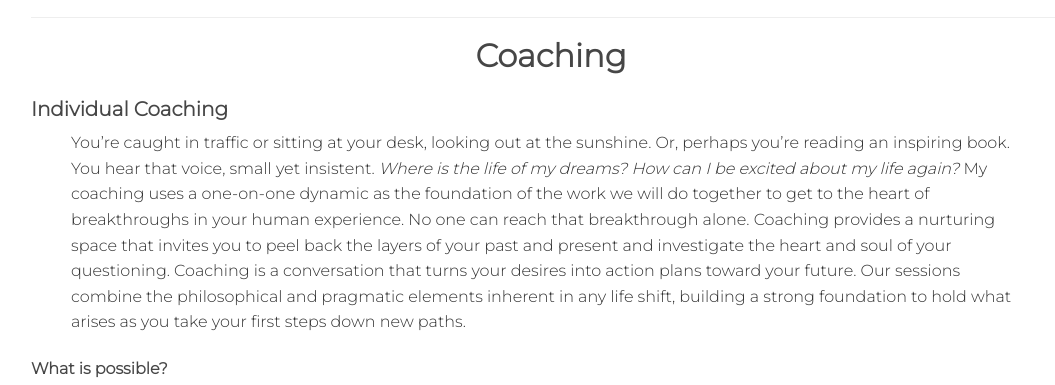
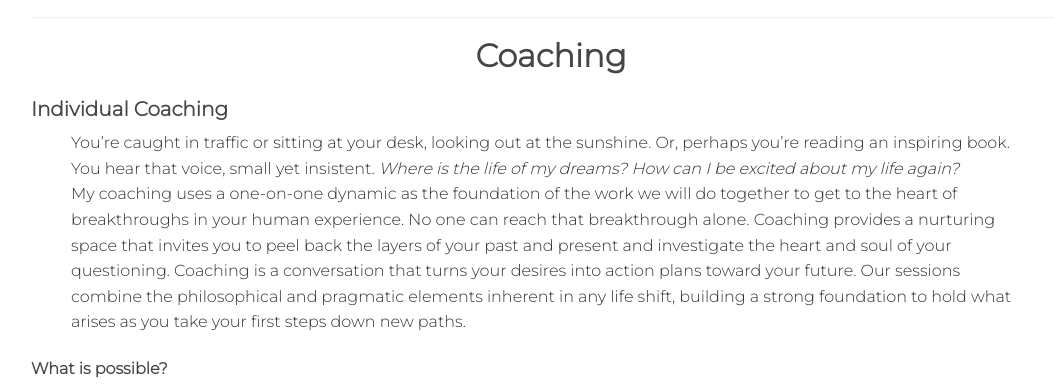
Before and after one commit to joshalexg/witness-circle-2, a plain HTML site: page index.html in a window 1280 px wide. Shown: the part 1389-1774 px from the top of the page, without its empty margins (89-1144 px from the left). Drawn offline with nearby package versions, Linux system fonts and the light colour scheme.

Commit message:
madeparagraphsinceremonies

```diff
--- a/index.html
+++ b/index.html
@@ -110,7 +110,8 @@
             <h3 id="services">Coaching</h3>
 
             <h4>Individual Coaching</h4>
-                  <p>You’re caught in traffic or sitting at your desk, looking out at the sunshine. Or, perhaps you’re reading an inspiring book. You hear that voice, small yet insistent. <i>Where is the life of my dreams? How can I be excited about my life again? </i> My coaching uses a one-on-one dynamic as the foundation of the work we will do together to get to the heart of breakthroughs in your human experience. No one can reach that breakthrough alone. Coaching provides a nurturing space that invites you to peel back the layers of your past and present and investigate the heart and soul of your questioning. Coaching is a conversation that turns your desires into action plans toward your future. Our sessions combine the philosophical and pragmatic elements inherent in any life shift, building a strong foundation to hold what arises as you take your first steps down new paths.</p>
+                  <p>You’re caught in traffic or sitting at your desk, looking out at the sunshine. Or, perhaps you’re reading an inspiring book. You hear that voice, small yet insistent. <i>Where is the life of my dreams? How can I be excited about my life again? </i></p>
+                    <p>My coaching uses a one-on-one dynamic as the foundation of the work we will do together to get to the heart of breakthroughs in your human experience. No one can reach that breakthrough alone. Coaching provides a nurturing space that invites you to peel back the layers of your past and present and investigate the heart and soul of your questioning. Coaching is a conversation that turns your desires into action plans toward your future. Our sessions combine the philosophical and pragmatic elements inherent in any life shift, building a strong foundation to hold what arises as you take your first steps down new paths.</p>
 
                   <h5>What is possible?</h5>
                   <ul>
```
